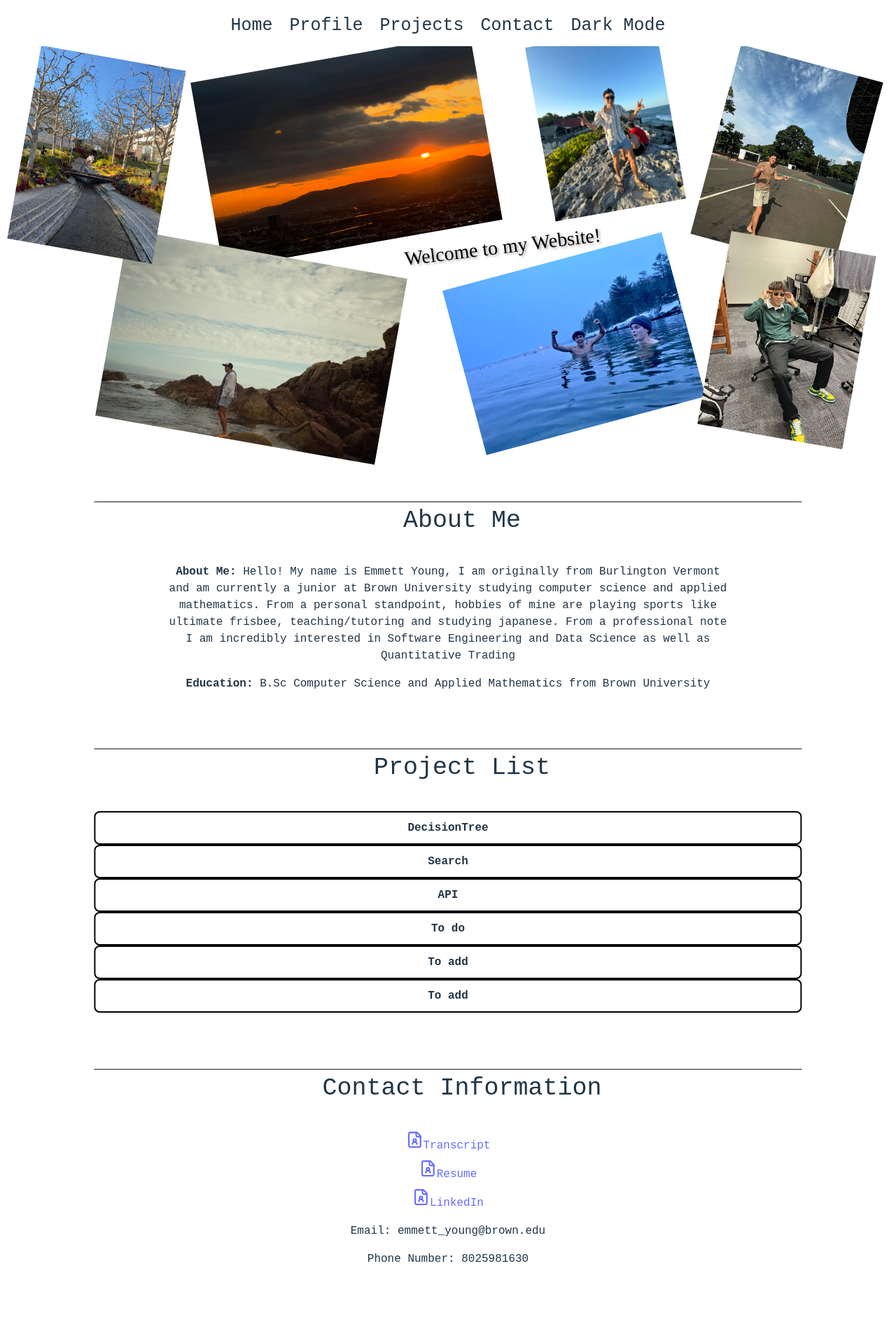
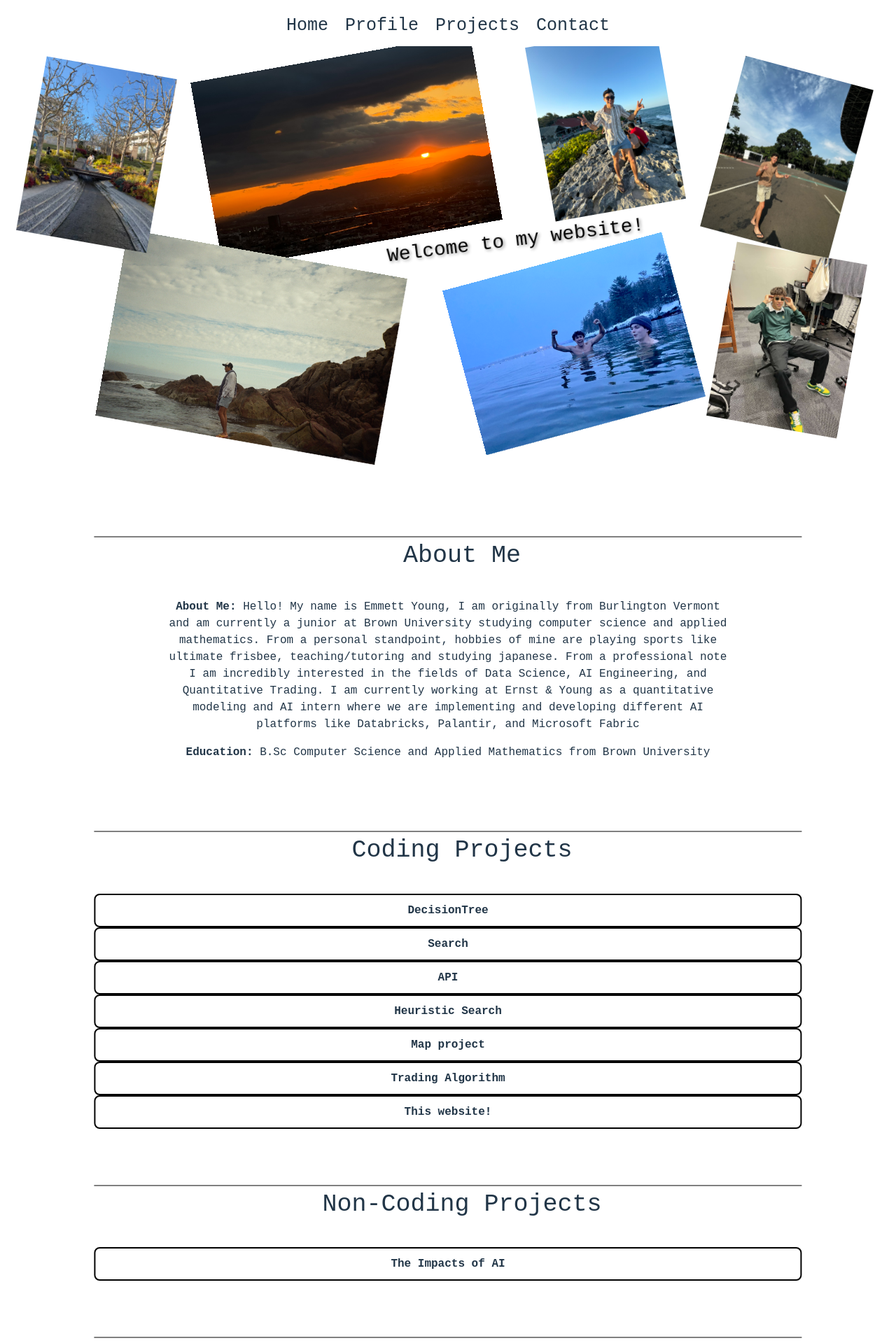
Before and after one commit to emmettyoung/website, a React (Vite) app in the folder frontend/: page / in a window 1280 px wide. Shown: the top 1919 px of the page at 70% size. Before the commit the page ends 1869 px from the top, so only its background shows below. Built offline with nearby package versions, Linux system fonts and the light colour scheme.

Commit message:
feat: pushing profile updates

```diff
--- a/frontend/src/components/Project.tsx
+++ b/frontend/src/components/Project.tsx
@@ -1,7 +1,7 @@
 import { useState } from 'react';
 import '../styles/main.css';
 import { ProjectHistory } from './projectHistory';
-import { projectLayout, projectList, SelectProject } from './SelectProject';
+import { noncodingProjects, projectLayout, projectList, SelectProject } from './SelectProject';
 
 /*
   You'll want to expand this component (and others) for the sprints! Remember
@@ -23,6 +23,7 @@ export default function Project() {
         </div>
         <hr />
         <SelectProject setSelectedProject={setSelectedProject} projects={projectList}/>
+        <SelectProject setSelectedProject={setSelectedProject} projects={noncodingProjects}/>
       </div>
     </div>
   );
--- a/frontend/src/components/SelectProfile.tsx
+++ b/frontend/src/components/SelectProfile.tsx
@@ -8,7 +8,7 @@ export interface profileProps {
 }
 
 export const profile: Profile = {
-    aboutMe: "Hello! My name is Emmett Young, I am originally from Burlington Vermont and am currently a junior at Brown University studying computer science and applied mathematics. From a personal standpoint, hobbies of mine are playing sports like ultimate frisbee, teaching/tutoring and studying japanese. From a professional note I am incredibly interested in Software Engineering and Data Science as well as Quantitative Trading",
+    aboutMe: "Hello! My name is Emmett Young, I am originally from Burlington Vermont and am currently a junior at Brown University studying computer science and applied mathematics. From a personal standpoint, hobbies of mine are playing sports like ultimate frisbee, teaching/tutoring and studying japanese. From a professional note I am incredibly interested in the fields of Data Science, AI Engineering, and Quantitative Trading. I am currently working at Ernst & Young as a quantitative modeling and AI intern where we are implementing and developing different AI platforms like Databricks, Palantir, and Microsoft Fabric",
     educationalBackground: "B.Sc Computer Science and Applied Mathematics from Brown University",
 }
 
--- a/frontend/src/components/SelectProject.tsx
+++ b/frontend/src/components/SelectProject.tsx
@@ -13,33 +13,46 @@ export interface SelectInputProps {
 export const projectList: projectLayout[] = [
     {
         title: "DecisionTree",
-        description: "decision tree project",
-        link: "https://github.com/emmettyoung/DecisionTree"
+        description: "Decision tree project",
+        link: "https://github.com/emmettyoung/DecisionTree/tree/main/pr01-eyoung18%3Afgold"
     },
     {
         title: "Search",
-        description: "search query project",
-        link: "mygithub"
+        description: "Search query project, learned to effective store and query through documents in an efficent manner",
+        link: "https://github.com/emmettyoung/search-query"
     },
     {
         title: "API",
-        description: "coding a server + website for a user to view different datasets in chart and graph format",
-        link: "mygithub"
+        description: "Coded a server + website for a user to view different datasets in chart and graph format",
+        link: "https://github.com/emmettyoung/api-server"
     },
     {
-        title: "To do",
-        description: "to complete",
-        link: "mygithub"
+        title: "Heuristic Search",
+        description: "Implemented Search Algorithms for DFS, BFS, and IDS",
+        link: "https://github.com/emmettyoung/HeuristicSearch/tree/main/heuristic-search-emmettyoung"
     },
     {
-        title: "To add",
-        description: "to complete",
-        link: "mygithub"
+        title: "Map project",
+        description: "Maps project that allows multiple users to place and clear pins (users can see each others pins) on a map. Additionally, users can search for redline data via search bar on the map",
+        link: "https://github.com/emmettyoung/maps"
     },
     {
-        title: "To add",
-        description: "to complete",
-        link: "mygithub"
+        title: "Trading Algorithm",
+        description: "Trading algorithm that takes in factors of rsi, pe ratio, comparative performance over multiple time periods, and AI grading of industry and news about a stock to output recommended stocks for investment",
+        link: "https://github.com/emmettyoung/TradingAlgo"
+    },
+    {
+        title: "This website!",
+        description: "My code for this website!",
+        link: "https://github.com/emmettyoung/website"
+    },
+]
+
+export const noncodingProjects: projectLayout[] = [
+    {
+        title: "The Impacts of AI",
+        description: "This is a report that analyzes and compares the impacts of AI on society with the impacts of the assembly line",
+        link: "paste here"
     }
 ]
 
--- a/frontend/src/components/homePage.tsx
+++ b/frontend/src/components/homePage.tsx
@@ -1,18 +1,33 @@
+import { useEffect, useState } from "react";
+
 export interface HomePage {
     welcomeText: string;
 }
 
-export const home: HomePage = {
-    welcomeText: "Welcome to my website!"
-}
 
-export function HomePage({ welcomeText }: HomePage) {
+
+export function HomePage({ welcomeText = "Welcome to my website!" }: HomePage) {
+    const [displayed, setDisplayed] = useState("");
+
+    useEffect(() => {
+        let index = 0;
+        const interval = setInterval(() => {
+          setDisplayed(welcomeText.substring(0, index + 1));
+          index++;
+
+          if (index >= welcomeText.length) {
+            clearInterval(interval);
+          }
+        }, 100);
+
+        return () => clearInterval(interval);
+      }, [welcomeText]);
     return (
         <div>
             <div className="image-container">
                 <img className="sunset-image" src="src/components/japan-sunset.jpeg" alt="Sunset" width={450} height={300}/>
                 <img className="tulum-image" src="src/components/tulum.jpeg" alt="Tulum" width={210} height={280} />
-                <p className="homepage-text">Welcome to my Website!</p>
+                <p className="homepage-text">{displayed}</p>
                 <img className="overlay-australia" src="src/components/australia.jpeg" alt="australia" width={450} height={300}/>
                 <img className="overlay-lake" src="src/components/lake.jpeg" alt="lake" width={360} height={270}/>
                 <img className="jakarta" src="src/components/jakarta.jpeg" alt="jakarta" width={210} height={280}/>
--- a/frontend/src/components/mainframe.tsx
+++ b/frontend/src/components/mainframe.tsx
@@ -1,12 +1,12 @@
-import { useEffect, useRef, useState } from "react";
-import { Boxes, Home, Moon, Nfc, User } from "lucide-react";
-import { projectLayout } from "./SelectProject";
+import { useRef, useState } from "react";
+import { noncodingProjects, projectLayout } from "./SelectProject";
 import { SelectProfile, profile } from "./SelectProfile";
-import { HomePage, home } from "./homePage";
+import { HomePage } from "./homePage";
 import { profileLinks, SelectProfileLinks } from "./SelectProfileLinks";
 
 interface SelectProjects {
   projects: projectLayout[];
+  nonCodingProjects: projectLayout[];
 }
 
 const Mainframe = ({ projects }: SelectProjects) => {
@@ -16,9 +16,6 @@ const Mainframe = ({ projects }: SelectProjects) => {
   const projectsRef = useRef<HTMLDivElement>(null);
   const contactRef = useRef<HTMLDivElement>(null);
   const [openProject, setOpenProject] = useState<string | null>(null);
-  const [darkMode, setDarkMode] = useState(() => {
-    return localStorage.getItem("theme") === "dark";
-  })
 
   // Scroll to a specific section smoothly
   const scrollToSection = (ref: React.RefObject<HTMLDivElement>) => {
@@ -29,19 +26,6 @@ const Mainframe = ({ projects }: SelectProjects) => {
     setOpenProject((prev) => (prev === projectName ? null : projectName));
   };
 
-  useEffect(() => {
-    if (darkMode) {
-      document.documentElement.classList.add("dark");
-      localStorage.setItem("theme", "dark");
-    } else {
-      document.documentElement.classList.remove("dark");
-      localStorage.setItem("theme", "light");
-    }
-  }, [darkMode]);
-
-  const toggleMode = () => {
-    setDarkMode((prev) => !prev);
-  }
 
   return (
     <div className="flex flex-col">
@@ -60,17 +44,14 @@ const Mainframe = ({ projects }: SelectProjects) => {
           <li className="sidebar-box" onClick={() => scrollToSection(contactRef)}>
             <span className="text-lg">Contact</span>
           </li>
-          <li className="sidebar-box" onClick={toggleMode}>
-            <span className="text-lg">{darkMode ? "Light Mode" : "Dark Mode"}</span>
-          </li>
         </ul>
       </div>
 
       {/* Main Content */}
       <div className="content-container">
         {/* Home Section */}
-          <div className="homepage-font">
-            <HomePage welcomeText={home.welcomeText} />
+          <div ref = {homeRef} className="homepage-font">
+            <HomePage welcomeText="Welcome to my website!" />
           </div>
 
         {/* Profile Section */}
@@ -84,7 +65,7 @@ const Mainframe = ({ projects }: SelectProjects) => {
         {/* Projects Section */}
         <div ref={projectsRef} className="min-h-screen py-16 project-container">
           <ul className="project-header">
-            Project List
+            Coding Projects
           </ul>
 
           {projects.map((proj) => (
@@ -100,12 +81,40 @@ const Mainframe = ({ projects }: SelectProjects) => {
               {openProject === proj.title && (
                 <div className="project-body mt-2 p-3 border-t border-gray-400">
                   <p>{proj.description} </p>
-                  <a href={proj.link} className="text-blue-500 underline">
+                  <a href={proj.link} target="_blank"
+                    rel="noopener noreferrer"
+                    className="text-blue-500 underline">
                     GitHub Repository
                   </a>
                 </div>
               )}
             </li>))}
+
+          <ul className="project-header">
+            Non-Coding Projects
+          </ul>
+          {noncodingProjects.map((proj) => (
+            <li
+              key={proj.title}
+              className="project-box p-4 border-2 border-gray-600 rounded-lg bg-white shadow-md cursor-pointer"
+              onClick={() => toggleProjectContent(proj.title)}
+            >
+              <div className="flex items-center gap-2">
+                <span className="text-lg font-semibold">{proj.title}</span>
+              </div>
+
+              {openProject === proj.title && (
+                <div className="project-body mt-2 p-3 border-t border-gray-400">
+                  <p>{proj.description} </p>
+                  <a href={proj.link} target="_blank"
+                    rel="noopener noreferrer"
+                    className="text-blue-500 underline">
+                    PDF Link
+                  </a>
+                </div>
+              )}
+            </li>))}
+
         </div>
 
         {/* Contact Section */}
--- a/frontend/src/styles/main.css
+++ b/frontend/src/styles/main.css
@@ -36,11 +36,13 @@
     max-width: 80%;
     align-items: center;
     font-family: 'Courier New', Courier, monospace;
+    margin-bottom: 100px;
+    background-image: "src/components/website-profile-transparent.jpeg";
 }
 
 .profile-header {
     border-top: 2px solid gray;
-    margin-top: 200px;
+    margin-top: 250px;
     position: relative;
     font-size: 35px;
     font-family: 'Courier New', Courier, monospace;
@@ -79,7 +81,6 @@
     scroll-snap-align: start; /* Each section will snap into place */
 }
 
-
 .project-box {
     display: flex;
     flex-direction: column; /* Stack items vertically */
@@ -98,19 +99,23 @@
     transform: scale(1.05);
 }
 
-
 .homepage-text {
     position: absolute;
-    top: 53%;        /* vertically center-ish */
-    left: 45%;       /* horizontally center */
+    top: 51%;        /* vertically center-ish */
+    left: 43%;       /* horizontally center */
     transform: translate(-50%, -50%); /* true center */
-    font-family: cursive;
+    font-family: 'Courier New', Courier, monospace;
     font-size: 28px;
     color: #000000;
     z-index: 15; /* make sure it's above the images */
     pointer-events: none;
     text-shadow: 2px 2px 4px rgba(0, 0, 0, 0.4);
     transform: rotate(-7deg);
+}
+
+a {
+  display: block;
+  margin-bottom: 8px; /* optional spacing between links */
 }
 
 .image-container {
@@ -121,65 +126,86 @@
     max-width: 100%;
   }
 
+
+
+@keyframes fallIn {
+  0% {
+    opacity: 0;
+    transform: translateY(-200px) rotate(0deg) scale(0.8);
+  }
+  100% {
+    opacity: 1;
+    transform: translateY(0) rotate(var(--rotate, 0deg)) scale(0.9);
+  }
+}
+
+.sunset-image,
+.tulum-image,
+.overlay-australia,
+.overlay-lake,
+.jakarta,
+.icy,
+.LA {
+animation: fallIn 1.6s ease-out forwards;
+opacity: 0; /* Ensure they're hidden before animating */
+}
+
+/* Staggered delays for cool effect */
 .sunset-image {
-    transform: rotate(-10deg) scale(0.9);
+animation-delay: 0.1s;
+--rotate: -10deg;
 position: relative;
 top: 0px; /* move higher */
 left: -40px; /* move slightly left */
 }
-
 .tulum-image {
-    transform: rotate(-10deg) scale(0.9);
+animation-delay: 0.2s;
+--rotate: -10deg;
 position: relative;
 top: -30px
 }
-
 .overlay-australia {
-    transform: rotate(10deg) scale(0.9);
+animation-delay: 0.3s;
+--rotate: 10deg;
 position: absolute;
 top: 280px; /* move it up */
 left: 10%;  /* adjust this to center */
 z-index: 10;
 pointer-events: none;
 }
-
 .overlay-lake {
-    transform: rotate(-15deg) scale(0.9);
+animation-delay: 0.4s;
+--rotate: -15deg;
 position: absolute;
 top: 290px; /* move it up */
 left: 50%;  /* adjust this to center */
 z-index: 10;
 pointer-events: none;
 }
-
-  a {
-    display: block;
-    margin-bottom: 8px; /* optional spacing between links */
-  }
-
 .jakarta {
-  transform: rotate(15deg);
+animation-delay: 0.5s;
+--rotate: 15deg;
 top: 20px; /* move it up */
 pointer-events: none;
 z-index: 10;
 position: absolute;
 left: 80%;
 }
-
 .icy {
-  transform: rotate(10deg);
+animation-delay: 0.6s;
+--rotate: 10deg;
 position: absolute;
   left: 80%;
   pointer-events: none;
   z-index: 20;
-  top: 280px; /* move it up */
+  top: 280px;
 }
-
 .LA {
-  transform: rotate(10deg);
+animation-delay: 0.7s;
+--rotate: 10deg;
 position: absolute;
   left: 2%;
   pointer-events: none;
   z-index: 20;
-  top: 15px; /* move it up */
+  top: 15px;
 }
```
Also changed, not shown: frontend/src/components/SelectProfileLinks.tsx (+9 -3 lines). Lines whose indentation alone changed are shown as unchanged.
